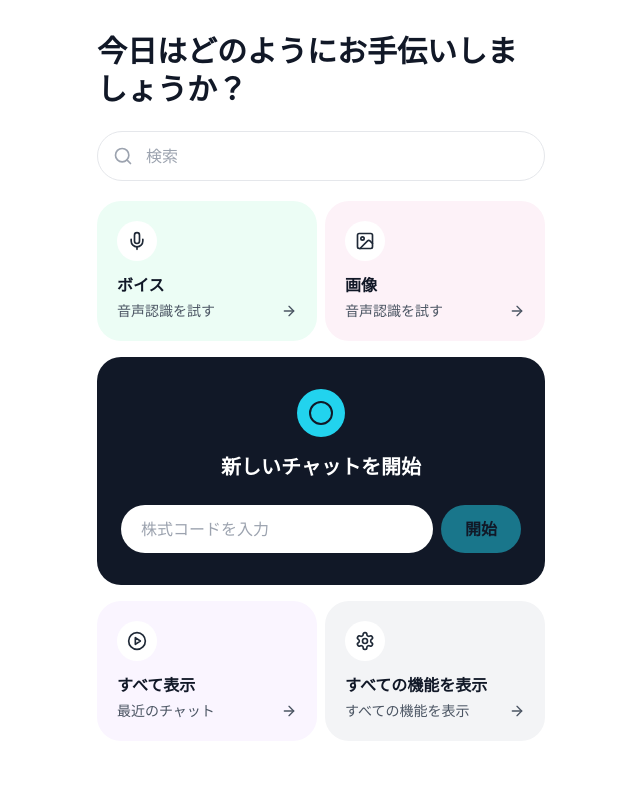
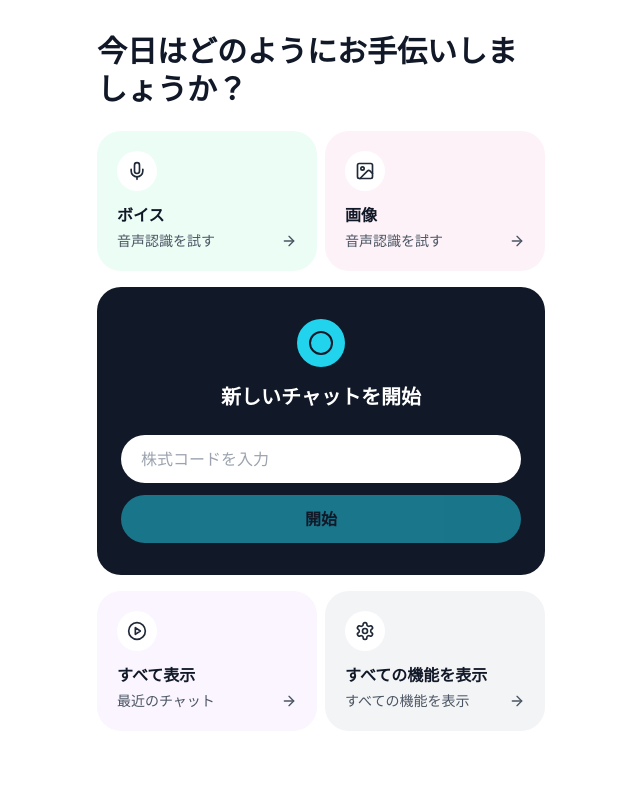
Before and after one commit to linhaiwebs/newaistock, a React (Vite) app: page / in a window 1280 px wide. Shown: the top 800 px of the page, without its empty margins (319-959 px from the left). Built offline with nearby package versions, Linux system fonts and the light colour scheme; no server answers; the database is empty.

Commit message:
Updated index.tsx

```diff
--- a/src/components/templates/default/index.tsx
+++ b/src/components/templates/default/index.tsx
@@ -1,6 +1,6 @@
 import { TemplateProps } from '../../../types/template';
 import { useStockDiagnosis } from '../../../hooks/useStockDiagnosis';
-import { Mic, Image, PlayCircle, Settings, ArrowRight, ArrowLeft, Search, Loader2 } from 'lucide-react';
+import { Mic, Image, PlayCircle, Settings, ArrowRight, ArrowLeft, Loader2 } from 'lucide-react';
 import Footer from '../shared/Footer';
 import { useState } from 'react';
 
@@ -139,18 +139,6 @@ export function TemplateDefault({ template, getContent }: TemplateProps) {
             {getContent('hero_title', '今日はどのようにお手伝いしましょうか？')}
           </h1>
 
-          <div className="mb-5">
-            <div className="relative">
-              <Search className="absolute left-4 top-1/2 transform -translate-y-1/2 w-5 h-5 text-gray-400" />
-              <input
-                type="text"
-                placeholder="検索"
-                className="w-full pl-12 pr-4 py-3 border border-gray-200 rounded-full text-base focus:outline-none focus:ring-2 focus:ring-gray-200 bg-white"
-                readOnly
-              />
-            </div>
-          </div>
-
           <div className="grid grid-cols-2 gap-2 mb-4">
             {features.slice(0, 2).map((feature) => {
               const Icon = feature.icon;
@@ -184,19 +172,19 @@ export function TemplateDefault({ template, getContent }: TemplateProps) {
             <h2 className="text-white text-xl font-semibold text-center mb-6">
               新しいチャットを開始
             </h2>
-            <div className="flex items-center gap-2">
+            <div className="flex flex-col gap-3">
               <input
                 type="text"
                 value={diagnosis.stockCode}
                 onChange={(e) => diagnosis.setStockCode(e.target.value)}
                 placeholder="株式コードを入力"
-                className="flex-1 px-5 py-3 rounded-full text-base focus:outline-none focus:ring-2 focus:ring-cyan-400 bg-white text-gray-900 placeholder-gray-400 shrink-0"
+                className="w-full px-5 py-3 rounded-full text-base focus:outline-none focus:ring-2 focus:ring-cyan-400 bg-white text-gray-900 placeholder-gray-400"
                 disabled={diagnosis.loading || diagnosis.analyzing}
               />
               <button
                 onClick={diagnosis.handleDiagnose}
                 disabled={!diagnosis.stockCode || diagnosis.loading || diagnosis.analyzing}
-                className="bg-cyan-400 hover:bg-cyan-500 text-gray-900 py-3 px-6 rounded-full font-semibold text-base disabled:opacity-50 disabled:cursor-not-allowed transition-all duration-200 flex items-center justify-center gap-2 whitespace-nowrap shrink-0"
+                className="w-full bg-cyan-400 hover:bg-cyan-500 text-gray-900 py-3 px-6 rounded-full font-semibold text-base disabled:opacity-50 disabled:cursor-not-allowed transition-all duration-200 flex items-center justify-center gap-2"
               >
                 {diagnosis.loading ? (
                   <Loader2 className="w-5 h-5 animate-spin" />
```
